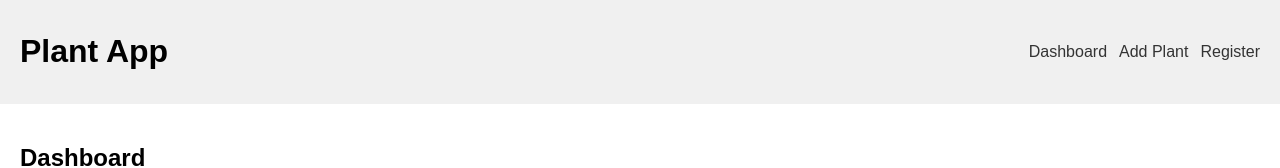
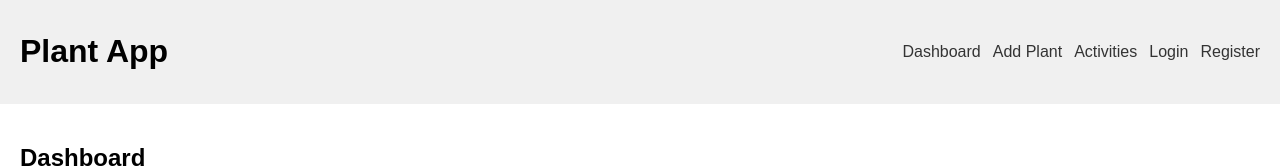
Before and after one commit to deepan-crypto/mern-intern-project, a React (Vite) app in the folder frontend/: page / in a window 1280 px wide. Shown: the top 168 px of the page. Built offline with nearby package versions, Linux system fonts and the light colour scheme.

Commit message:
header.jsx

```diff
--- a/frontend/src/components/Header.jsx
+++ b/frontend/src/components/Header.jsx
@@ -3,13 +3,27 @@ import { NavLink } from 'react-router-dom';
 
 // simple nav using NavLink only
 export default function Header() {
+  const token = localStorage.getItem('token');
+
+  const handleLogout = () => {
+    // remove token and reload to go back to public view
+    localStorage.removeItem('token');
+    window.location = '/';
+  };
+
   return (
     <header className="header">
       <h1 className="logo">Plant App</h1>
       <nav>
         <NavLink to="/" className="navlink">Dashboard</NavLink>
         <NavLink to="/add" className="navlink">Add Plant</NavLink>
-        <NavLink to="/register" className="navlink">Register</NavLink>
+        <NavLink to="/activities" className="navlink">Activities</NavLink>
+
+        {!token && <NavLink to="/login" className="navlink">Login</NavLink>}
+        {!token && <NavLink to="/register" className="navlink">Register</NavLink>}
+        {token && (
+          <a onClick={handleLogout} className="navlink" style={{ cursor: 'pointer' }}>Logout</a>
+        )}
       </nav>
     </header>
   );
```
